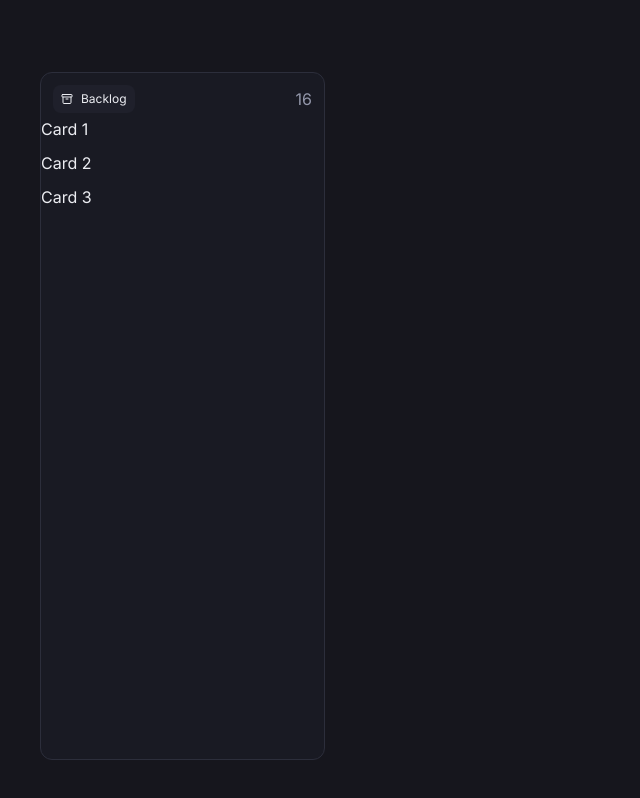
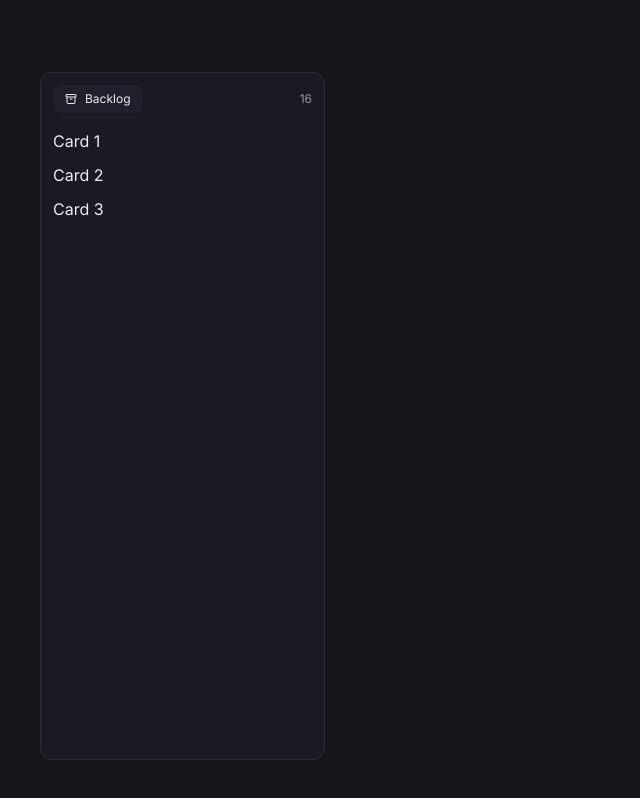
Before and after one commit to lucsfn/board-app, a Next.js app: page / in a window 1280 px wide. Shown: the whole page, without its empty margins (0-640 px from the left). Built offline with nearby package versions, Linux system fonts and the light colour scheme.

Commit message:
refactor: improve section component styling and formatting

```diff
--- a/src/components/section.tsx
+++ b/src/components/section.tsx
@@ -26,27 +26,40 @@ function SectionHeader({ className, ...props }: SectionHeaderProps) {
   );
 }
 
-interface SectionTitleProps extends ComponentProps<"div"> {}
+interface SectionTitleProps extends ComponentProps<"span"> {}
 
 function SectionTitle({ className, ...props }: SectionTitleProps) {
   return (
     <span
-      className={twMerge("bg-navy-700 rounded-lg px-2 py-1.5 flex items-center gap-2 text-xs", className)}
+      className={twMerge(
+        "bg-navy-700 rounded-lg px-3 py-1.5 flex items-center gap-2 text-xs",
+        className,
+      )}
       {...props}
     />
   );
 }
 
-interface SectionIssueCountProps extends ComponentProps<"div"> {}
+interface SectionIssueCountProps extends ComponentProps<"span"> {}
 
 function SectionIssueCount({ className, ...props }: SectionIssueCountProps) {
-  return <span className={twMerge("text-sx text-navy-200", className)} {...props} />;
+  return (
+    <span className={twMerge("text-xs text-navy-200", className)} {...props} />
+  );
 }
 
 interface SectionContentProps extends ComponentProps<"div"> {}
 
 function SectionContent({ className, ...props }: SectionContentProps) {
-  return <div className={twMerge("flex flex-col gap-2.5 overflow-y-scroll", className)} {...props} />;
+  return (
+    <div
+      className={twMerge(
+        "flex flex-col gap-2.5 overflow-y-auto p-3",
+        className,
+      )}
+      {...props}
+    />
+  );
 }
 
 export const Section = {
```
